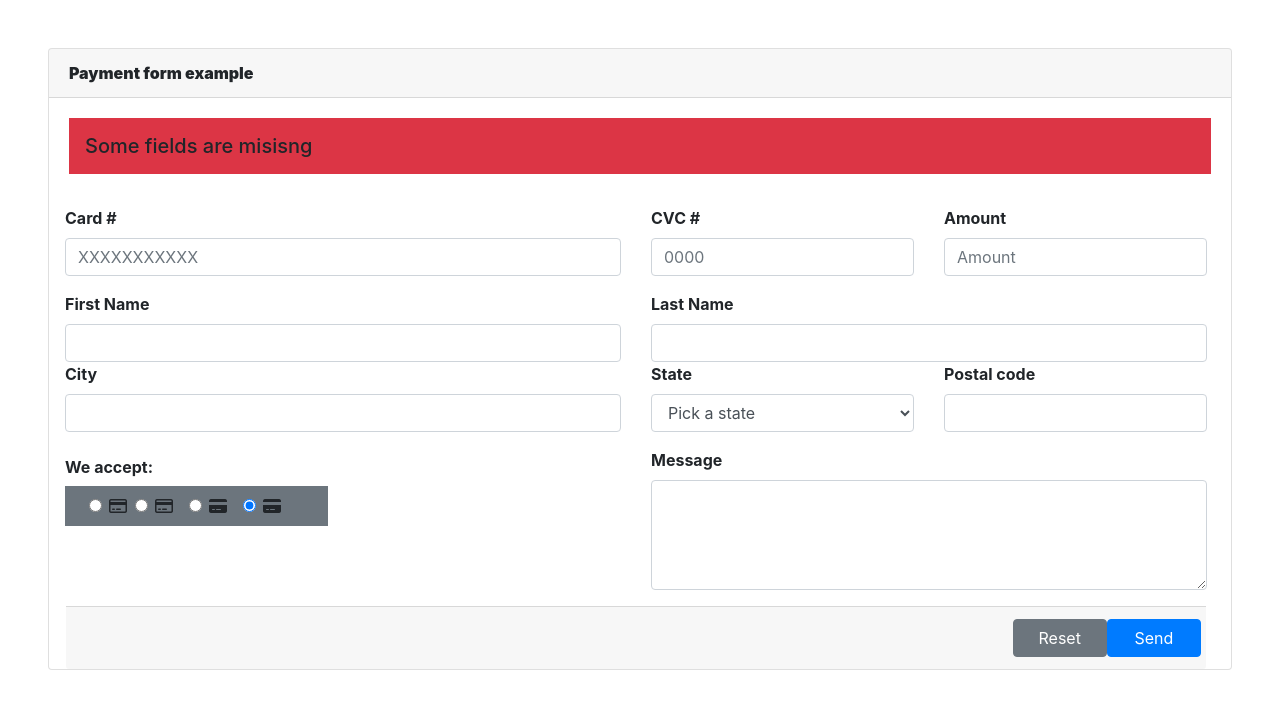
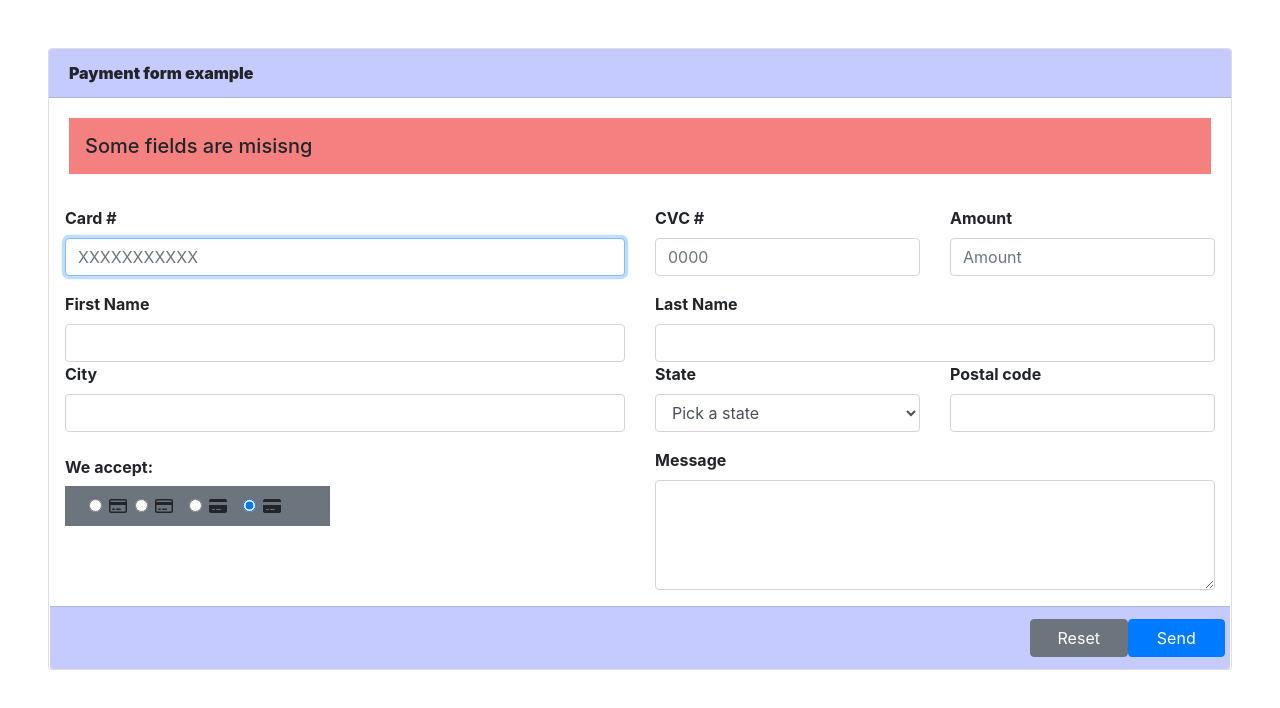
Before and after one commit to 4GeeksAcademy/xefdavidform, a plain HTML site: page index.html in a window 1280 px wide. Drawn offline with nearby package versions, Linux system fonts and the light colour scheme.

Commit message:
cambios formulario

```diff
--- a/index.html
+++ b/index.html
@@ -8,35 +8,35 @@
 </head>
 <body>
     <div class="card text-center m-5">
-        <div class="card-header d-flex justyfi-content-start font-weight-bolder">
+        <div class="card-header d-flex justyfi-content-start font-weight-bolder" style="background-color:rgb(197, 203, 254) !important;">
           <strong>Payment form example</strong>
         </div>
         <div class="card-body">
-          <h5 class="card-title bg-danger d-flex justyfi-content-start p-3">Some fields are misisng</h5>
+          <h5 class="card-title d-flex justyfi-content-start p-3" style="background-color: rgb(245, 128, 128) !important;">Some fields are misisng</h5>
           <!--start form-->
         </div >
-            <form action="" class="row pl-3 pr-4">
+            <form action="" class="row pl-3 pr-3">
                 <!--startfirstline-->
                     <div class="form-group col-md-6">
                         <label for="tarjeta" class="d-flex justyfi-content-start"><strong>  Card #</strong></label>
-                        <input type="number" class="form-control" id="tarjeta" placeholder="XXXXXXXXXXX">
+                        <input type="text" class="form-control" id="tarjeta" placeholder="XXXXXXXXXXX" required autofocus inputmode="numeric" maxlength="16" minlength="16">
                     </div>
                     <div class="form-group col-md-3">
                         <label for="cvc" class="d-flex justyfi-content-start"><strong>CVC #</strong></label>
-                        <input type="number" class="form-control" id="cvc" placeholder="0000">
+                        <input type="text" class="form-control" id="cvc" placeholder="0000" size="4" maxlength="4" minlength="3" inputmode="numeric">
                     </div>
                     <div class="form-group col-md-3">
                         <label for="amount" class="d-flex justyfi-content-start"><strong>Amount</strong></label>
-                        <input type="number" class="form-control" id="amount" placeholder="Amount">
+                        <input type="text" class="form-control" id="amount" placeholder="Amount" inputmode="numeric">
                     </div>
                     <!--startsecondline-->
                     <div class="col-md-6">
                         <label for="first" class="d-flex justyfi-content-start" ><strong>First Name</strong></label>
-                      <input type="text" class="form-control" id="first">
+                        <input type="text" class="form-control" id="first" required>
                     </div>
                     <div class="col-md-6">
                       <label for="last" class="d-flex justyfi-content-start"><strong>Last Name</strong></label>
-                      <input type="text" class="form-control" id="last">
+                      <input type="text" class="form-control" id="last" required>
                     </div>
                     <!--start thrid line-->
 
@@ -93,7 +93,7 @@
                     <textarea class="form-control" id="exampleFormControlTextarea1" rows="4" cols="50"></textarea>
                   </div>
             <!--fotter-->
-                <div class="card-footer text-muted container-fluid bg-ligth ml-3 mr-3">
+                <div class="card-footer text-muted container-fluid bg-ligth" style="background-color:rgb(197, 203, 254) !important;">
                   <div class="row">
                     <p class="col-10"></p>
                     <input class="btn btn-secondary col-1" type="reset" value="Reset">
```
